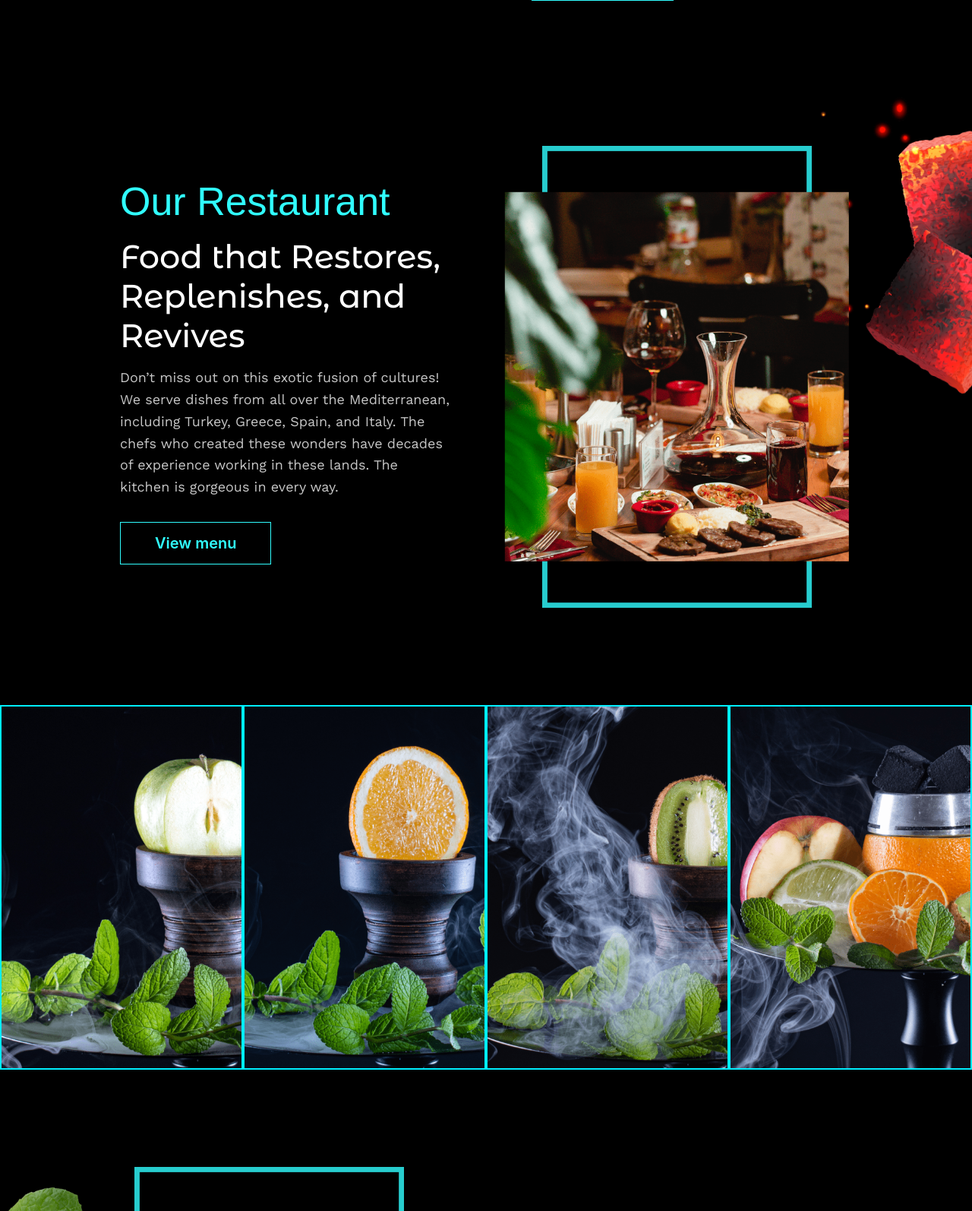
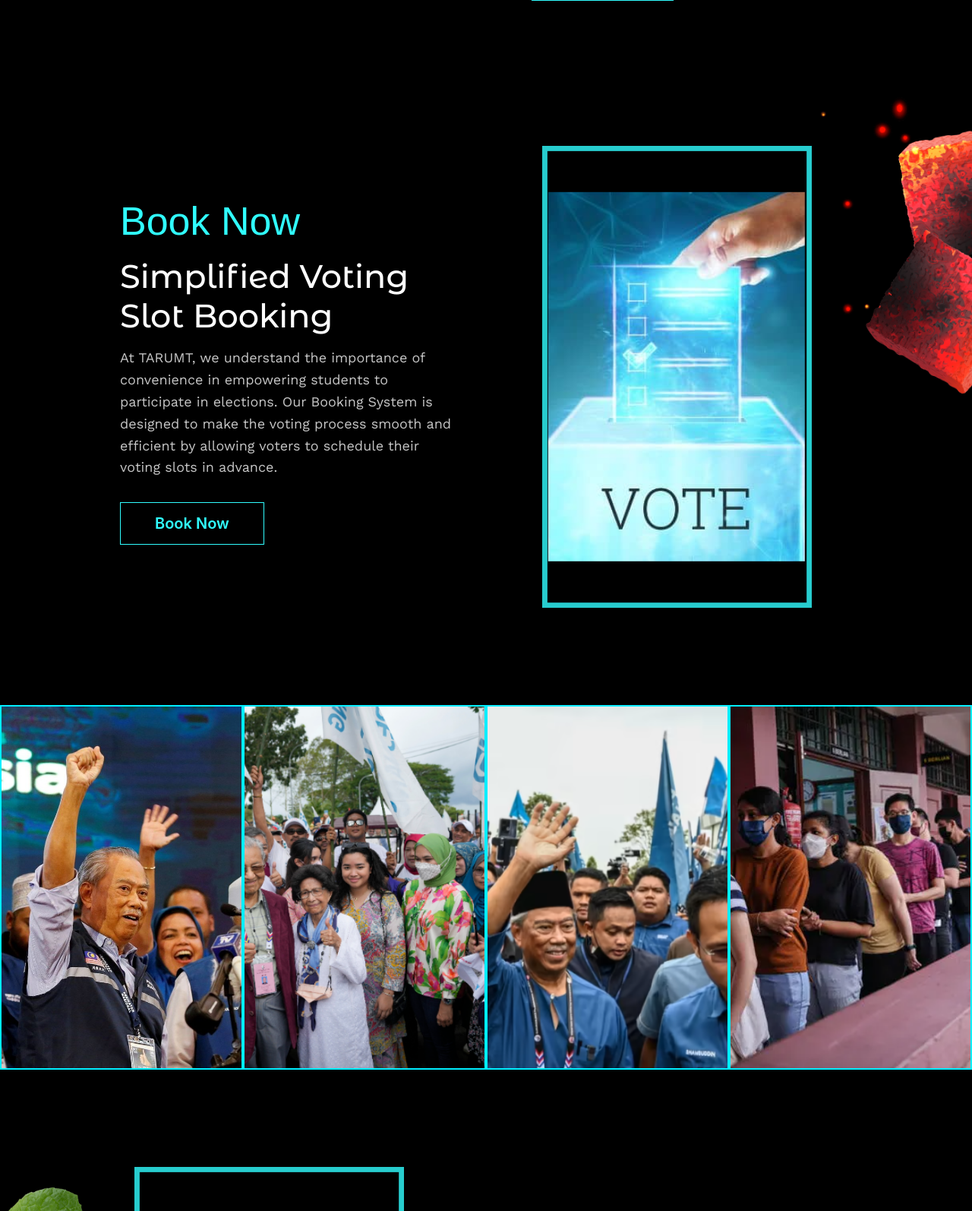
Before and after one commit to yuvan88/TARUMT-Voting-Systems, a PHP site: page / in a window 1280 px wide. Shown: the part 1822-3416 px from the top of the page at 76% size. Run offline with PHP 8.4, Linux system fonts and the light colour scheme; some web fonts are replaced.

Commit message:
Extra change

```diff
--- a/assets/css/header.css
+++ b/assets/css/header.css
@@ -57,7 +57,7 @@ nav ul li:hover::before {
 nav ul li:hover a {
   color: #30fdff;
 }
-.bookTable {
+.registerTable {
   color: #ffffff;
   font-size: 16px;
   font-weight: 600;
@@ -69,7 +69,7 @@ nav ul li:hover a {
   z-index: 1;
   overflow: hidden;
 }
-.bookTable::before {
+.registerTable::before {
   content: "";
   position: absolute;
   top: 0;
@@ -81,10 +81,10 @@ nav ul li:hover a {
   z-index: -1;
   transition: 0.6s;
 }
-.bookTable:hover::before {
+.registerTable:hover::before {
   width: 100%;
 }
-.bookTable:hover {
+.registerTable:hover {
   color: #000;
 }
 header.scrolled {
@@ -149,7 +149,7 @@ header.scrolled {
   }
 }
 @media (max-width: 450px) {
-  .bookTable {
+  .registerTable {
     margin-left: 0.5rem;
   }
 }
--- a/assets/css/home.css
+++ b/assets/css/home.css
@@ -183,26 +183,27 @@
   margin-top: 6rem;
 }
 /* about section end */
-/* shisha tasts section start */
-.ShishaTasts {
+
+/* Image tasts section start */
+.ImageTasts {
   display: grid;
   grid-template-columns: repeat(4, 1fr);
   padding: 3rem 0;
   overflow: hidden;
 }
-.ShishaTasts .card {
+.ImageTasts .card {
   border: 2px solid #0ef;
   overflow: hidden;
   position: relative;
   height: 30rem;
 }
-.ShishaTasts .card img {
+.ImageTasts .card img {
   width: 100%;
   height: 100%;
   object-fit: cover;
   z-index: -1;
 }
-.ShishaTasts .card::before {
+.ImageTasts .card::before {
   content: "";
   position: absolute;
   top: 0;
@@ -215,14 +216,14 @@
   z-index: 1;
   transition: 0.4s ease-in-out;
 }
-.ShishaTasts .card:hover::before {
+.ImageTasts .card:hover::before {
   width: 100%;
 }
-.ShishaTasts .card:hover img {
+.ImageTasts .card:hover img {
   scale: 1.1;
   opacity: 0.7;
 }
-.ShishaTasts .card .text_content {
+.ImageTasts .card .text_content {
   position: absolute;
   top: 50%;
   left: 0;
--- a/index.html
+++ b/index.html
@@ -36,13 +36,13 @@
             <a href="#about">About Us</a>
           </li>
           <li>
-            <a href="#ruleSection">Rule</a>
+            <a href="#rule">Rule</a>
           </li>
           <li>
-            <a href="#venue">Booking</a>
+            <a href="#booking">Booking</a>
           </li>
           <li>
-            <a href="#services">Venue</a>
+            <a href="#venue">Venue</a>
           </li>
           <li>
             <a href="#blog">Blog</a>
@@ -51,7 +51,7 @@
             <a href="#contact">Contact Us</a>
           </li>
         </ul>
-        <a href="#reserve" class="bookTable">Register</a>
+        <a href="register.html" class="registerTable">Register</a>
       </nav>
       <i class="bx bx-menu" id="menu"></i>
     </header>
@@ -111,22 +111,18 @@
             <a href="#" class="btn"> Book now </a>
           </div>
         </div>
-        <div class="aboutCardContainer about_third" id="venue">
+        <div class="aboutCardContainer about_third" id="booking">
           <div class="aboutImage" data-aos="fade-down" data-aos-duration="500">
             <img src="/assets/images/wefuyveh.png" alt="" />
-            <img src="/assets/images/ejfhbvfe.png" alt="" class="image" />
+            <img src="/assets/images/image4.png" alt="" class="image" />
           </div>
           <div class="content" data-aos="fade-down" data-aos-duration="1000">
-            <h3>Our Restaurant</h3>
-            <span>Food that Restores, Replenishes, and Revives</span>
+            <h3>Book Now</h3>
+            <span>Simplified Voting Slot Booking</span>
             <p>
-              Don’t miss out on this exotic fusion of cultures! We serve dishes
-              from all over the Mediterranean, including Turkey, Greece, Spain,
-              and Italy. The chefs who created these wonders have decades of
-              experience working in these lands. The kitchen is gorgeous in
-              every way.
+              At TARUMT, we understand the importance of convenience in empowering students to participate in elections. Our Booking System is designed to make the voting process smooth and efficient by allowing voters to schedule their voting slots in advance.
             </p>
-            <a href="#" class="btn">View menu</a>
+            <a href="#" class="btn">Book Now</a>
           </div>
         </div>
         <div class="bgRightImage">
@@ -134,76 +130,71 @@
         </div>
       </section>
       <!-- about section end -->
-      <!-- shisha tasts section start -->
-      <section class="ShishaTasts">
+
+      <!-- Image tasts section start -->
+      <section class="ImageTasts">
         <div class="card" data-aos="fade-up" data-aos-duration="1000">
-          <img src="/assets/images/oerugbjrg.png" alt="" />
+          <img src="/assets/images/image7.jpg" alt="" />
           <div class="text_content">
-            <h3>Double Apple</h3>
+            <h3>Political Uncertainty and Rising Tensions</h3>
             <p>
-              Amazing location for a meal and shisha in an ambient setting.
-              Don’t miss out on this exotic fusion of cultures!
+              Malaysia's 2022 general election delivered an inconclusive outcome, resulting in a hung parliament and heightened political uncertainty. With no party able to form a majority, the election revealed deep divisions within Malaysian society.
             </p>
           </div>
         </div>
         <div class="card" data-aos="fade-up" data-aos-duration="1000">
-          <img src="/assets/images/9urehgb9rg.png" alt="" />
+          <img src="/assets/images/image6.png" alt="" />
           <div class="text_content">
-            <h3>Orange mint</h3>
+            <h3>Competitive Battle for Power</h3>
             <p>
-              Amazing location for a meal and shisha in an ambient setting.
-              Don’t miss out on this exotic fusion of cultures!
+              Malaysia's 15th general election has become one of the most fiercely contested in history, with nearly 1,000 candidates vying for 222 parliamentary seats. For the first time, every seat will feature multiple contenders, reflecting a deeply divided political landscape.
             </p>
           </div>
         </div>
         <div class="card" data-aos="fade-up" data-aos-duration="1000">
-          <img src="/assets/images/pi3u5htvt.png" alt="" />
+          <img src="/assets/images/image8.png" alt="" />
           <div class="text_content">
-            <h3>Kiwi mint</h3>
+            <h3>Impact Malaysia’s 15th General Election</h3>
             <p>
-              Amazing location for a meal and shisha in an ambient setting.
-              Don’t miss out on this exotic fusion of cultures!
+              The United Malays National Organisation (UMNO) faces internal turmoil ahead of Malaysia’s 15th General Election, with key figures excluded from the party’s candidate list.
             </p>
           </div>
         </div>
         <div class="card" data-aos="fade-up" data-aos-duration="1000">
-          <img src="/assets/images/rughbrg.png" alt="" />
+          <img src="/assets/images/image9.png" alt="" />
           <div class="text_content">
-            <h3>Fruit mix</h3>
+            <h3>Malaysians Were Pitched Political Stability</h3>
             <p>
-              Amazing location for a meal and shisha in an ambient setting.
-              Don’t miss out on this exotic fusion of cultures!
+              Malaysia's recent election, pitched as a solution to political instability, instead led to a historic hung Parliament, deepening political uncertainty.
             </p>
           </div>
         </div>
       </section>
-      <!-- shisha tasts section end -->
+      <!-- Image tasts section end -->
 
-      <!-- services section start -->
-      <section class="service_container container" id="services">
+      <!-- Venue section start -->
+      <section class="service_container container" id="venue">
         <div class="bgLeftImage">
           <img src="/assets/images/ryheryj.png" alt="" />
         </div>
         <div class="aboutCardContainer">
           <div class="aboutImage" data-aos="fade-down" data-aos-duration="1000">
             <img src="/assets/images/wefuyveh.png" alt="" />
-            <img src="/assets/images/rgbrgvrfv.png" alt="" class="image" />
+            <img src="/assets/images/image5.png" alt="" class="image" />
           </div>
           <div class="content" data-aos="fade-down" data-aos-duration="1000">
-            <h3>Services</h3>
-            <span>The Best Music, Food, Drinks & Shisha</span>
+            <h3>Venue</h3>
+            <span>Dewan TARUMT</span>
             <p>
-              The flavors of our international inspired menu are based on fresh,
-              wholesome, and unique ingredients. Find dishes fortified with
-              fresh spices, vegetables, seafood, and meat.
+              All voting activities for the TARUMT elections will take place at Dewan TARUMT, the designated official venue. The dewan has been specifically chosen to accommodate voters comfortably and ensure a smooth and efficient voting process.
             </p>
             <div class="services_count">
               <div class="">
-                <span>30+</span>
-                <p>Food Variant</p>
+                <span>20+</span>
+                <p>Major</p>
               </div>
               <div>
-                <span> 100+</span>
+                <span> 500+</span>
                 <p>Person Capacity</p>
               </div>
             </div>
@@ -213,23 +204,26 @@
           <img src="/assets/images/5yhu5yh.png" alt="" />
         </div>
       </section>
-      <!-- services section end -->
+      <!-- Venue section end -->
 
-      <!-- reserve section start -->
-      <section class="ReserveContainer" id="reserve">
-        <div class="reserve container">
-          <h3>Reserve</h3>
-          <h1>Reserve A Table</h1>
+      <!-- register section start -->
+      <section class="RegisterContainer" id="register">
+        <div class="register container">
+          <h3>Register</h3>
+          <h1>Simple and Secure Voter Registration</h1>
           <span>
-            Your exquisite dining experience is just a reservation away.
+            The TARUMT Voting System makes the registration process easy and secure for all eligible voters.
           </span>
-          <a href="#" class="btn"> Book now </a>
+          <span>
+            To participate in the election, students must first complete the registration process, which ensures that their vote is authenticated and accounted for.
+          </span>
+          <a href="register.html" class="btn"> Register now </a>
         </div>
       </section>
-      <!-- reserve section end -->
+      <!-- register section end -->
 
       <!-- Rule of Eletion section start -->
-      <section class="rule_section container" id="ruleSection">
+      <section class="rule_section container" id="rule">
         <div class="rule_bg_left">
           <img src="/assets/images/u3t4ybgt4.png" alt="" />
         </div>
@@ -480,22 +474,22 @@
       <!-- blog section start -->
       <section class="blog_container" id="blog">
         <div class="blog-item" data-aos="fade-left" data-aos-duration="1000">
-          <img src="/assets/images/i5v6h-1.png" alt="" />
+          <img src="/assets/images/blog1.jpg" alt="" />
         </div>
         <div class="blog-item" data-aos="fade-left" data-aos-duration="1100">
-          <img src="/assets/images/4uyvh6i46v.png" alt="" />
+          <img src="/assets/images/blog2.jpg" alt="" />
         </div>
         <div class="blog-item" data-aos="fade-left" data-aos-duration="1200">
-          <img src="/assets/images/i34u6hv.png" alt="" />
+          <img src="/assets/images/blog3.jpeg" alt="" />
         </div>
         <div class="blog-item" data-aos="fade-left" data-aos-duration="1300">
-          <img src="/assets/images/3y5gcui3.png" alt="" />
+          <img src="/assets/images/blog4.png" alt="" />
         </div>
         <div class="blog-item" data-aos="fade-left" data-aos-duration="1400">
-          <img src="/assets/images/94t8ug.png" alt="" />
+          <img src="/assets/images/blog5.jpg" alt="" />
         </div>
         <div class="blog-item" data-aos="fade-left" data-aos-duration="1500">
-          <img src="/assets/images/4tgt4f4d.png" alt="" />
+          <img src="/assets/images/blog6.jpg" alt="" />
         </div>
       </section>
       <!-- blog section end -->
@@ -514,14 +508,12 @@
             <i class="bx bxs-quote-alt-left leftIcons"></i>
             <div class="content">
               <div class="image">
-                <img src="/assets/images/riyxgd.png" alt="" />
+                <img src="/assets/images/pic1.png" alt="" />
               </div>
               <p>
-                Great service and tasty shisha! Mauris venenatis est ut ante
-                egestas, at maximus dolor dictum. Donec auctor mauris sit amet
-                euismod tristique.
+                Anwar Ibrahim, a prominent opposition leader, spearheaded the Pakatan Harapan coalition that including stints in prison that he claims were politically motivated.
               </p>
-              <span>Zoe Jim </span>
+              <span>Anwar Ibrahim</span>
             </div>
             <i class="bx bxs-quote-alt-right rightIcons"></i>
           </div>
@@ -529,14 +521,12 @@
             <i class="bx bxs-quote-alt-left leftIcons"></i>
             <div class="content">
               <div class="image">
-                <img src="/assets/images/oeuhr.png" alt="" />
+                <img src="/assets/images/pic2.png" alt="" />
               </div>
               <p>
-                Great service and tasty shisha! Mauris venenatis est ut ante
-                egestas, at maximus dolor dictum. Donec auctor mauris sit amet
-                euismod tristique.
+                Former Prime Minister Muhyiddin Yassin led the Perikatan Nasional coalition, a conservative group that made significant gains in the election, winning 73 seats.
               </p>
-              <span>Mark Rojers </span>
+              <span>Muhyiddin Yassin</span>
             </div>
             <i class="bx bxs-quote-alt-right rightIcons"></i>
           </div>
@@ -544,14 +534,12 @@
             <i class="bx bxs-quote-alt-left leftIcons"></i>
             <div class="content">
               <div class="image">
-                <img src="/assets/images/u3y4g.png" alt="" />
+                <img src="/assets/images/pic3.png" alt="" />
               </div>
               <p>
-                Great service and tasty shisha! Mauris venenatis est ut ante
-                egestas, at maximus dolor dictum. Donec auctor mauris sit amet
-                euismod tristique.
+                Ismail Sabri Yaakob led the Barisan Nasional coalition in the election. He is a member of UMNO, Malaysia's dominant political party, and was prime minister during the election.
               </p>
-              <span>James Swan </span>
+              <span>Ismail Sabri Yaakob</span>
             </div>
             <i class="bx bxs-quote-alt-right rightIcons"></i>
           </div>
@@ -561,22 +549,22 @@
         </div>
       </section>
       <!-- cart section end -->
+
       <!-- open hours section start -->
       <section class="OpeningHours container" id="contact">
         <div class="title" data-aos="fade-down" data-aos-duration="1000">
           <h3>Where to Find</h3>
-          <span>Have an Event Coming Up?</span>
+          <span>Here the location</span>
           <p>
-            Don’t miss out on this exotic fusion of cultures! The kitchen is
-            gorgeous in every way.
+            Don’t miss out on this for election voting! This only happen once in every 5 years
           </p>
         </div>
         <div class="content">
           <div class="map" data-aos="fade-right" data-aos-duration="1000">
             <iframe
-              src="https://www.google.com/maps/embed?pb=!1m18!1m12!1m3!1d24314.60114355638!2d49.959146737524605!3d40.37948586450815!2m3!1f0!2f0!3f0!3m2!1i1024!2i768!4f13.1!3m3!1m2!1s0x4030649b906e4d39%3A0x5bf31674360301e!2zWWVuaSBHw7xuyZnFn2xpLCBCYWvEsQ!5e0!3m2!1saz!2saz!4v1729196702880!5m2!1saz!2saz"
-              referrerpolicy="no-referrer-when-downgrade"
-            ></iframe>
+              src="https://www.google.com/maps/embed?pb=!1m18!1m12!1m3!1d3983.5377912546714!2d101.72398217567594!3d3.2152605527412454!2m3!1f0!2f0!3f0!3m2!1i1024!2i768!4f13.1!3m3!1m2!1s0x31cc3843bfb6a031%3A0x2dc5e067aae3ab84!2sTunku%20Abdul%20Rahman%20University%20of%20Management%20and%20Technology%20(TAR%20UMT)!5e0!3m2!1sen!2smy!4v1732632694630!5m2!1sen!2smy"
+              width="100%" height="450" style="border:0;" allowfullscreen="" loading="lazy" referrerpolicy="no-referrer-when-downgrade">
+            </iframe>
           </div>
           <div class="hours">
             <span class="title" data-aos="fade-right" data-aos-duration="1000"
--- /dev/null
+++ b/register.html
@@ -0,0 +1 @@
+hello world
```
Also changed, not shown: other parts of assets/css/home.css (+23 -18 lines), assets/images/blog1.jpg (added), assets/images/blog2.jpg (added), assets/images/blog3.jpeg (added), assets/images/blog4.png (added), assets/images/blog5.jpg (added), assets/images/blog6.jpg (added), assets/images/image4.png (added), assets/images/image5.png (added), assets/images/image6.png (added), assets/images/image7.jpg (added), assets/images/image8.png (added), assets/images/image9.png (added), assets/images/pic1.png (added), 3 more files.
